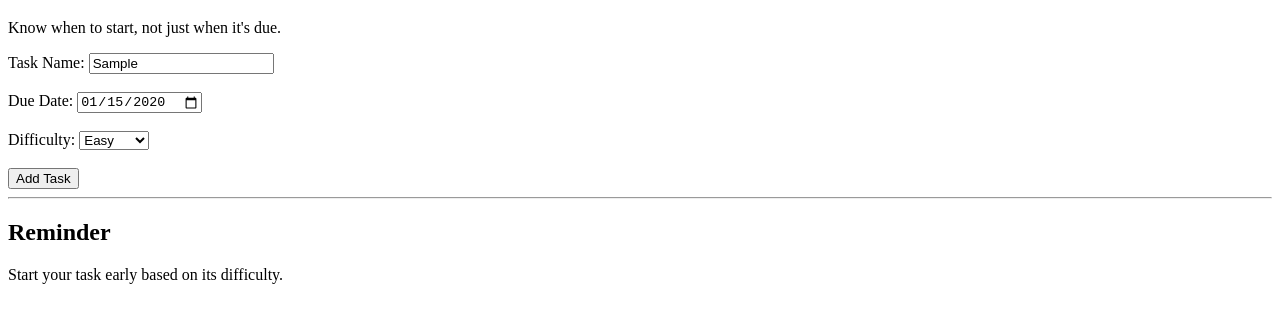
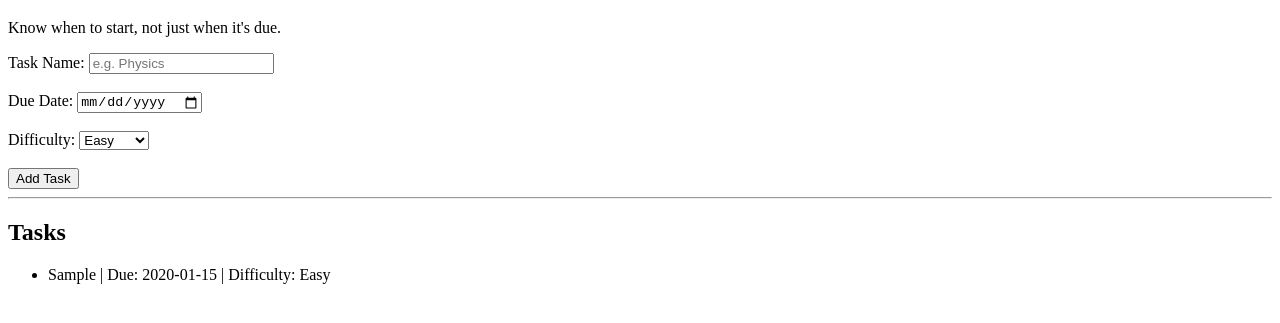
Before and after one commit to EdenCon/Deadline-buddy, a plain HTML site: page index.html in a window 1280 px wide. Both pictures are taken after typing "Sample", "2020-01-15" into the empty fields and a click on the button "Add Task". Shown: the part 61-384 px from the top of the page. Drawn offline with Linux system fonts and the light colour scheme.

Commit message:
Refactor task form and add task functionality

```diff
--- a/index.html
+++ b/index.html
@@ -9,22 +9,21 @@
   <h1>Deadline Buddy</h1>
   <p>Know when to start, not just when it's due.</p>
 
-  <form>
   <label>
     Task Name:
-      <input type="text" placeholder="e.g. Math Project">
+    <input type="text" id="taskName" placeholder="e.g. Physics">
   </label>
   <br><br>
 
   <label>
     Due Date:
-      <input type="date">
+    <input type="date" id="dueDate">
   </label>
   <br><br>
 
   <label>
     Difficulty:
-      <select>
+    <select id="difficulty">
       <option>Easy</option>
       <option>Medium</option>
       <option>Hard</option>
@@ -32,13 +31,34 @@
   </label>
   <br><br>
 
-    <button type="button">Add Task</button>
-  </form>
+  <button onclick="addTask()">Add Task</button>
 
   <hr>
 
-  <h2>Reminder</h2>
-  <p>Start your task early based on its difficulty.</p>
+  <h2>Tasks</h2>
+  <ul id="taskList"></ul>
+
+  <script>
+    function addTask() {
+      const name = document.getElementById("taskName").value;
+      const date = document.getElementById("dueDate").value;
+      const difficulty = document.getElementById("difficulty").value;
+
+      if (name === "" || date === "") {
+        alert("Please fill in all fields.");
+        return;
+      }
+
+      const li = document.createElement("li");
+      li.textContent = name + " | Due: " + date + " | Difficulty: " + difficulty;
+
+      document.getElementById("taskList").appendChild(li);
+
+      // clear inputs
+      document.getElementById("taskName").value = "";
+      document.getElementById("dueDate").value = "";
+    }
+  </script>
 
 </body>
 </html>
```
Lines whose indentation alone changed are shown as unchanged.
